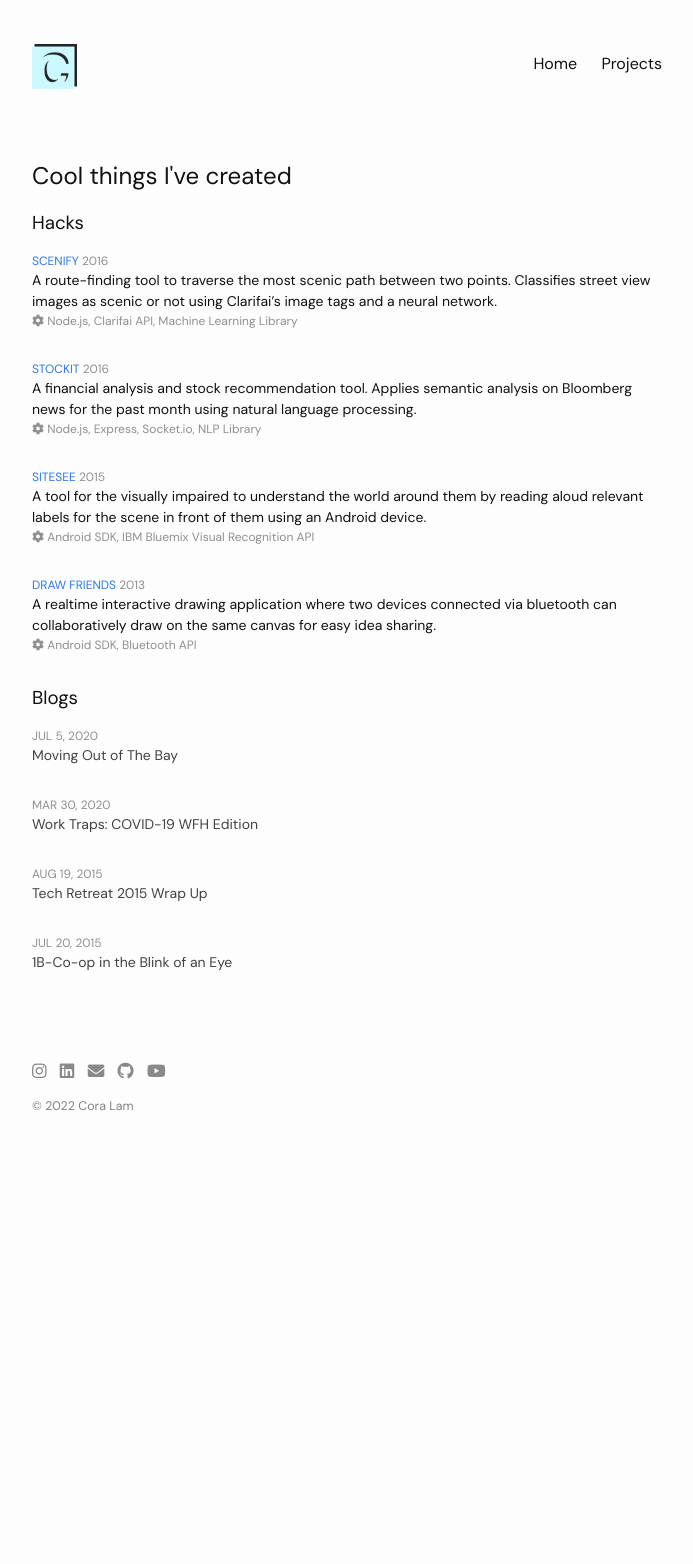
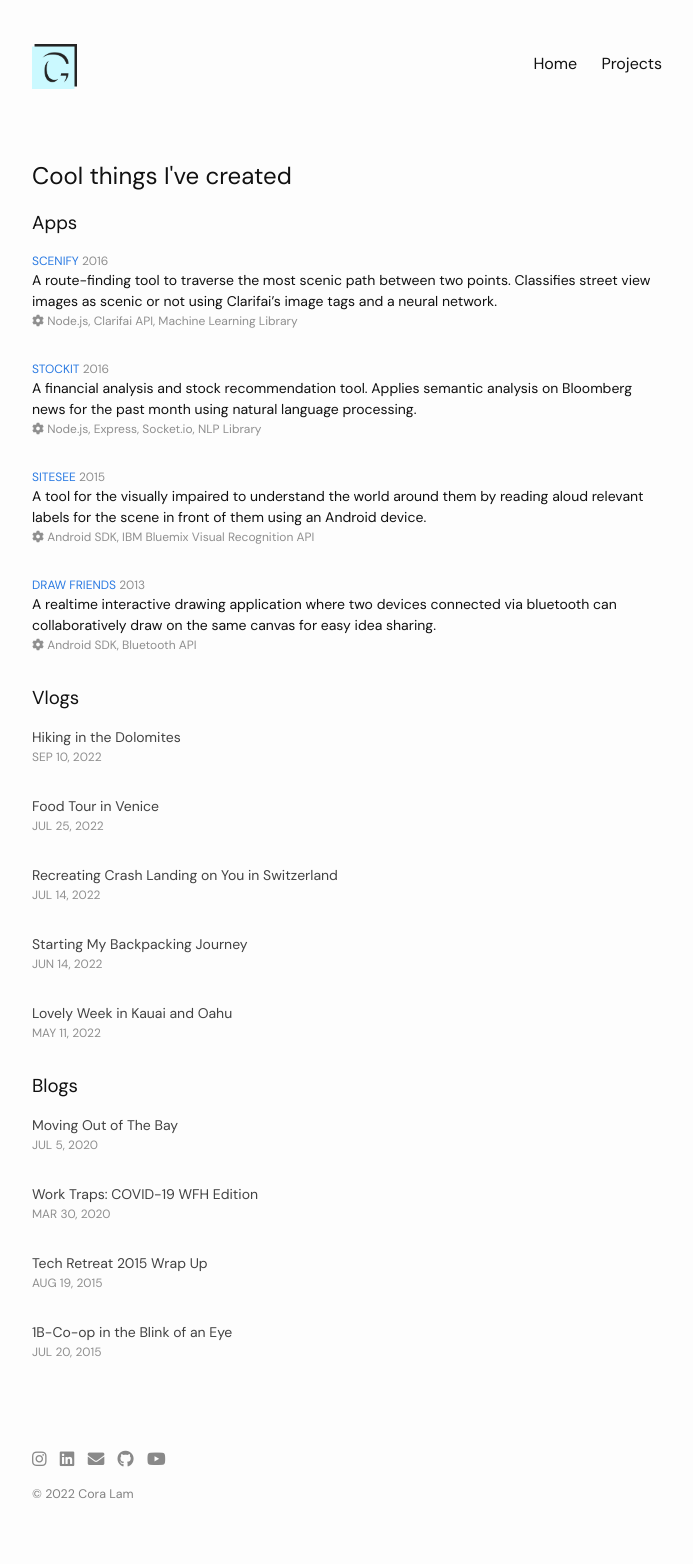
Before and after one commit to Coraellation/coraellation.github.io, a Jekyll site: the page built from projects.html, in a window 1280 px wide. Shown: the whole page, without its empty margins (293-986 px from the left). Built offline with Jekyll 4.4.1, drawn with Linux system fonts in a browser that asks for light colours; nearby versions of some CDN libraries; before the commit the page ends 1176 px from its top, so only the background shows below that.

Commit message:
Update projects with vlogs

```diff
--- /dev/null
+++ b/_data/vlogs.yml
@@ -0,0 +1,19 @@
+- name: Hiking in the Dolomites
+  date: 2022-09-10 12:0:00
+  link: https://www.youtube.com/watch?v=-i1Rhsb1H5A
+
+- name: Food Tour in Venice
+  date: 2022-07-25 12:0:00
+  link: https://www.youtube.com/watch?v=56jORKlDw5g
+
+- name: Recreating Crash Landing on You in Switzerland
+  date: 2022-07-14 12:0:00
+  link: https://www.youtube.com/watch?v=u5JRg0tID_c
+
+- name: Starting My Backpacking Journey
+  date: 2022-06-14 12:0:00
+  link: https://www.youtube.com/watch?v=moKOJYmpWNA
+
+- name: Lovely Week in Kauai and Oahu
+  date: 2022-05-11 12:0:00
+  link: https://www.youtube.com/watch?v=WtC1biAK0QI
--- a/css/main.scss
+++ b/css/main.scss
@@ -56,19 +56,7 @@ $on-laptop:        800px;
 ;
 
 // Entries
-.entries {
-	list-style: none;
-	margin: 0;
-	padding: 0;
-}
-
-.entry {
-	margin: 0 0 1.5em 0;
-	line-height: 1;
-}
-
 .entry-date {
-	// line-height: 1.75;
 	color: $grey-color-medium;
 	font-size: .75em;
 	text-transform: uppercase;
@@ -101,11 +89,3 @@ $on-laptop:        800px;
 		color: $grey-color-dark;
 	}
 }
-
-.entry-title h2 {
-	display: inline;
-	line-height: 1.25;
-	font-family: "Roboto", sans-serif;
-	font-size: 1em;
-	margin: 0;
-}
--- a/projects.html
+++ b/projects.html
@@ -6,7 +6,7 @@ permalink: /projects/
 
 <h2>Cool things I've created</h2>
 
-<h3>Hacks</h3>
+<h3>Apps</h3>
 <ul class="post-list">
     {% for project in site.data.projects %}
     <li>
@@ -14,9 +14,6 @@ permalink: /projects/
             <a target="_blank" href="{{ project.link }}">{{ project.name }}</a>
             {{ project.date | date: "%Y" }}
         </div>
-        <!-- <div class="entry-title">
-            <a target="_blank" href="{{ project.link }}">{{ project.name }}</a>
-        </div> -->
         <div class="entry-desc">
             {{ project.desc }}
         </div>
@@ -28,29 +25,29 @@ permalink: /projects/
     {% endfor %}
 </ul>
 
-<!-- <h3>Vlogs</h3>
+<h3>Vlogs</h3>
 <ul class="post-list">
-    {% for post in site.posts %}
+    {% for post in site.data.vlogs %}
     <li>
+        <div class="entry-title">
+            <a target="_blank" href="{{ post.link }}">{{ post.name }}</a>
+        </div>
         <div class="entry-date">
             {{ post.date | date: "%b %-d, %Y" }}
         </div>
-        <div class="entry-title">
-            <a href="{{ post.url | prepend: site.baseurl }}">{{ post.title }}</a>
-        </div>
     </li>
     {% endfor %}
-</ul> -->
+</ul>
 
 <h3>Blogs</h3>
 <ul class="post-list">
     {% for post in site.posts %}
     <li>
+        <div class="entry-title">
+            <a href="{{ post.url | prepend: site.baseurl }}">{{ post.title }}</a>
+        </div>
         <div class="entry-date">
             {{ post.date | date: "%b %-d, %Y" }}
-        </div>
-        <div class="entry-title">
-            <a href="{{ post.url | prepend: site.baseurl }}">{{ post.title }}</a>
         </div>
     </li>
     {% endfor %}
```
